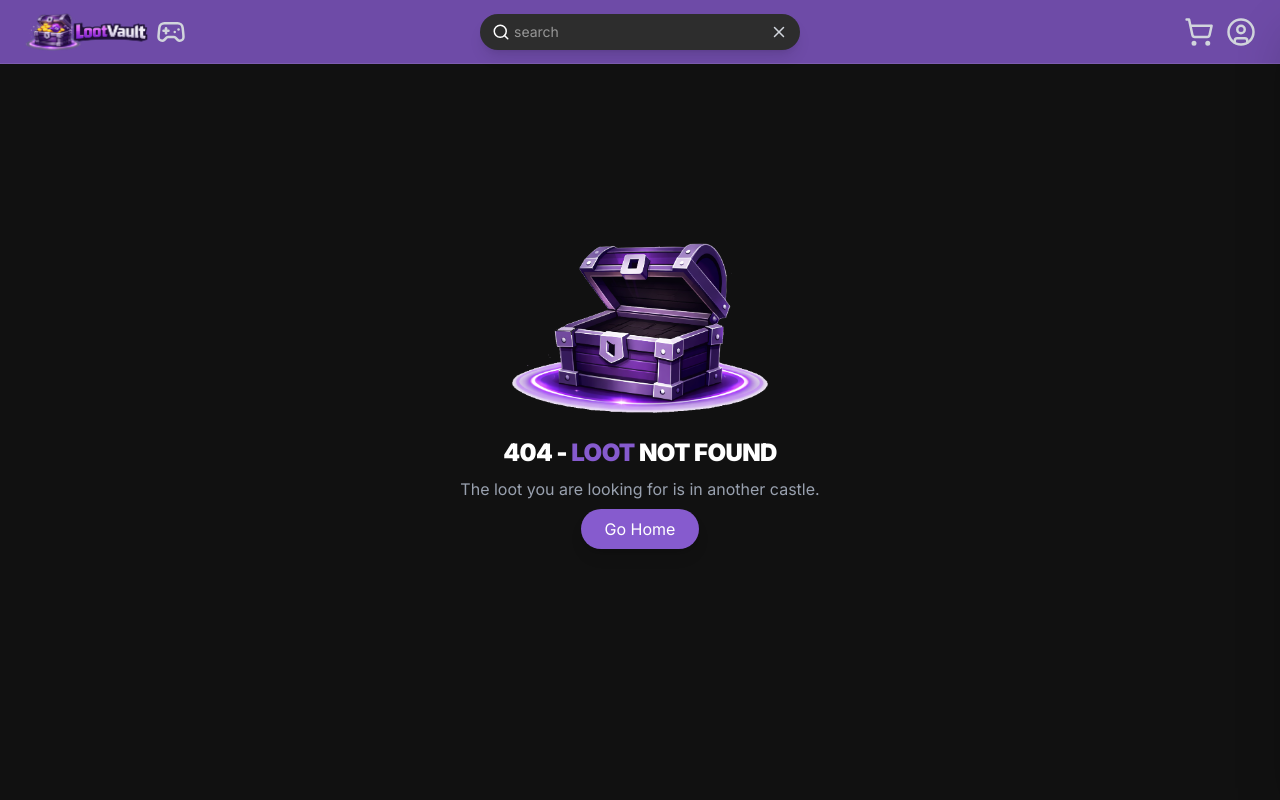
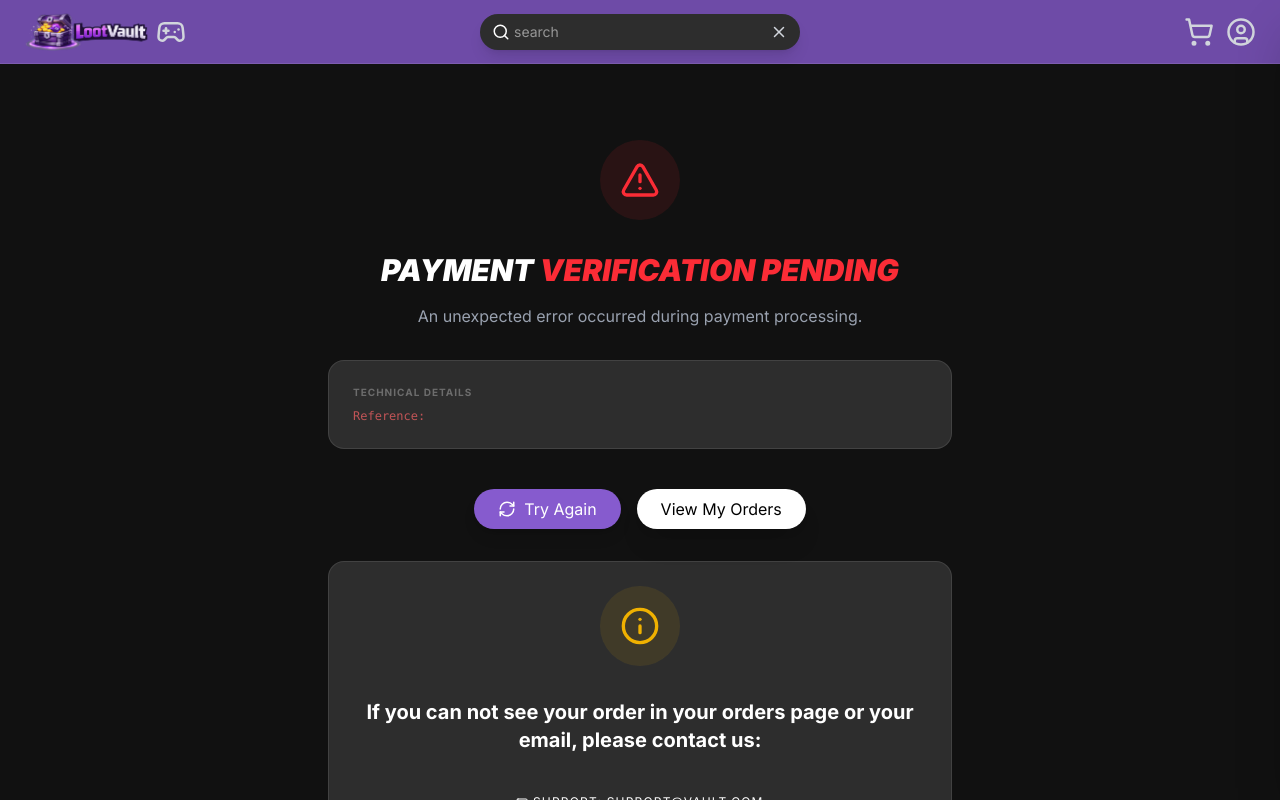
Before and after one commit to KucielKrzysztof/Loot-Vault-game-keys-store, a React (Vite) app: page /payment-error in a window 1280 px wide. Shown: the top 800 px of the page. Built offline with nearby package versions, Linux system fonts and the light colour scheme; no server answers.

Commit message:
feat: implemented stripe payment for registered users and guest, added error handling

```diff
--- a/src/Features/auth/components/AuthForm.jsx
+++ b/src/Features/auth/components/AuthForm.jsx
@@ -11,7 +11,7 @@ function AuthForm({
   return (
     <form
       onSubmit={onSubmit}
-      className="bg-surface mx-auto flex max-w-md flex-col gap-4 rounded-3xl border border-white/10 p-8 shadow-2xl"
+      className="bg-surface mx-auto mt-10 flex max-w-md flex-col gap-4 rounded-3xl border border-white/10 p-8 shadow-2xl"
     >
       <h2 className="mb-4 text-center text-2xl font-black uppercase">
         {title}
--- a/src/Features/orders/hooks/useOrder.js
+++ b/src/Features/orders/hooks/useOrder.js
@@ -4,10 +4,16 @@ import { useQuery } from "@tanstack/react-query";
 
 export const useOrder = () => {
   const { orderId } = useParams();
-  const { data: order, isPending } = useQuery({
+  const {
+    data: order,
+    isPending,
+    error,
+  } = useQuery({
     queryKey: ["order", orderId],
     queryFn: () => getOrderByIdApi(orderId),
+    retry: 3,
+    retryDelay: 2000,
   });
 
-  return { order, isPending, orderId };
+  return { order, isPending, orderId, error };
 };
--- a/src/pages/CheckoutPage/components/CheckoutForm.jsx
+++ b/src/pages/CheckoutPage/components/CheckoutForm.jsx
@@ -1,5 +1,17 @@
 import { useForm } from "react-hook-form";
 import FormInput from "../../../ui/FormInput";
+
+function PaymentBadge({ src, alt, isPng = false }) {
+  return (
+    <div className="bg-surface flex h-10 w-16 items-center justify-center rounded-xl border border-white/5 p-2">
+      <img
+        src={src}
+        alt={alt}
+        className={`max-h-full max-w-full object-contain ${isPng ? "brightness-125" : ""}`}
+      />
+    </div>
+  );
+}
 
 function CheckoutForm({ user, onSubmit, isCreating }) {
   const {
@@ -96,12 +108,28 @@ function CheckoutForm({ user, onSubmit, isCreating }) {
             <div className="flex items-center gap-4">
               <div className="bg-primary h-3 w-3 rounded-full" />
               <span className="font-bold text-white">
-                Simulated Checkout (Vault)
+                Secure Checkout via Stripe
               </span>
             </div>
-            <span className="text-[10px] font-bold tracking-widest text-white/40 uppercase">
-              Instant Delivery
-            </span>
+            <div className="flex flex-wrap gap-2">
+              <PaymentBadge
+                src="https://upload.wikimedia.org/wikipedia/commons/thumb/7/7c/Blik_logo.jpg/250px-Blik_logo.jpg"
+                alt="BLIK"
+              />
+              <PaymentBadge
+                src="https://upload.wikimedia.org/wikipedia/commons/thumb/e/e3/Przelewy24_logo.png/250px-Przelewy24_logo.png"
+                alt="P24"
+                isPng
+              />
+              <PaymentBadge
+                src="https://upload.wikimedia.org/wikipedia/commons/5/5e/Visa_Inc._logo.svg"
+                alt="Visa"
+              />
+              <PaymentBadge
+                src="https://upload.wikimedia.org/wikipedia/commons/2/2a/Mastercard-logo.svg"
+                alt="Mastercard"
+              />
+            </div>
           </div>
         </div>
       </div>
--- /dev/null
+++ b/src/pages/OrderErrorPage/OrderErrorPage.jsx
@@ -0,0 +1,72 @@
+import { useLocation, Link, useNavigate } from "react-router-dom";
+
+import { AlertTriangle, RefreshCw, Mail, Info, Phone } from "lucide-react";
+import Button from "../../ui/Button";
+
+function OrderErrorPage() {
+  const location = useLocation();
+  const { message, orderId, technicalError } = location.state || {
+    message: "An unexpected error occurred during payment processing.",
+  };
+
+  const navigate = useNavigate();
+
+  return (
+    <div className="mx-auto max-w-2xl px-6 py-20 text-center">
+      <div className="mx-auto mb-8 flex h-20 w-20 items-center justify-center rounded-full bg-red-500/10">
+        <AlertTriangle size={40} className="text-red-500" />
+      </div>
+      <h1 className="mb-4 text-2xl font-black text-white uppercase italic sm:text-3xl">
+        Payment <span className="text-red-500">Verification Pending</span>
+      </h1>
+      <p className="mb-8 text-gray-400">{message}</p>
+
+      <div className="bg-surface mb-10 rounded-2xl border border-white/10 p-6 text-left">
+        <p className="mb-2 text-[10px] font-bold tracking-widest text-white/30 uppercase">
+          Technical Details
+        </p>
+        <p className="font-mono text-xs break-all text-red-400/70">
+          Reference: {orderId}
+        </p>
+        {technicalError && (
+          <p className="mt-1 font-mono text-xs text-white/20">
+            Status: {technicalError}
+          </p>
+        )}
+      </div>
+
+      <div className="mb-8 flex flex-col justify-center gap-4 sm:flex-row">
+        <Button
+          onClick={() => navigate(`/order-success/${orderId}`)}
+          variant="primary"
+          className="mx-auto flex items-center gap-2 sm:mx-0"
+        >
+          <RefreshCw size={18} /> Try Again
+        </Button>
+        <Link to="/orders">
+          <Button variant="secondary">View My Orders</Button>
+        </Link>
+      </div>
+
+      <div className="bg-surface mb-10 rounded-2xl border border-white/10 p-6">
+        <div className="mx-auto mb-8 flex h-20 w-20 items-center justify-center rounded-full bg-yellow-500/10">
+          <Info size={40} className="text-yellow-500" />
+        </div>
+        <h2 className="text-xl font-bold">
+          If you can not see your order in your orders page or your email,
+          please contact us:
+        </h2>
+        <div className="mt-10 flex flex-col items-center justify-center gap-2 text-xs tracking-widest text-white uppercase">
+          <p>
+            <Mail size={12} className="inline" /> Support: support@vault.com
+          </p>
+          <p>
+            <Phone size={12} className="inline" /> Support: 777-777-777
+          </p>
+        </div>
+      </div>
+    </div>
+  );
+}
+
+export default OrderErrorPage;
--- a/src/pages/OrderSuccessPage/OrderSuccessPage.jsx
+++ b/src/pages/OrderSuccessPage/OrderSuccessPage.jsx
@@ -5,14 +5,27 @@ import OrderKeyItem from "../../Features/orders/components/OrderKeyItem";
 import OrderSuccessFooter from "./components/OrderSuccessFooter";
 import { useCart } from "../../Features/cart/hooks/useCart";
 import { useEffect } from "react";
+import { useNavigate } from "react-router-dom";
 
 function OrderSuccessPage() {
-  const { order, isPending, orderId } = useOrder();
+  const { order, isPending, orderId, error } = useOrder();
   const { clear } = useCart();
+  const navigate = useNavigate();
 
   useEffect(() => {
-    clear();
-  }, [clear]);
+    if (order) clear();
+
+    if (!isPending && error) {
+      navigate("/payment-error", {
+        state: {
+          message:
+            "We couldn't find your order details yet. This sometimes happens if the payment provider is slow.",
+          orderId: orderId,
+          technicalError: error.message,
+        },
+      });
+    }
+  }, [order, clear, isPending, error, navigate, orderId]);
 
   if (isPending) return <FullPageLoader />;
 
--- a/src/router.jsx
+++ b/src/router.jsx
@@ -10,6 +10,7 @@ import ProfilePage from "./pages/ProfilePage/ProfilePage";
 import CheckoutPage from "./pages/CheckoutPage/CheckoutPage";
 import OrderSuccessPage from "./pages/OrderSuccessPage/OrderSuccessPage";
 import OrdersPage from "./pages/OrdersPage/OrdersPage";
+import OrderErrorPage from "./pages/OrderErrorPage/OrderErrorPage";
 
 const HomePage = lazy(() => import("./pages/HomePage/HomePage"));
 const ProductPage = lazy(() => import("./pages/ProductPage/ProductPage"));
@@ -27,6 +28,8 @@ export const routes = [
       { path: "product/:slug", element: <ProductPage /> },
       { path: "checkout", element: <CheckoutPage /> },
       { path: "order-success/:orderId", element: <OrderSuccessPage /> },
+
+      { path: "payment-error", element: <OrderErrorPage /> },
 
       /* PROTECTED PAGES */
       {
--- a/src/services/apiOrders.js
+++ b/src/services/apiOrders.js
@@ -37,7 +37,7 @@ export async function getOrderById(order_id) {
     .from("orders")
     .select("*")
     .eq(column, order_id)
-    .single();
-  if (error) throw error;
+    .maybeSingle();
+  if (error) throw new Error(`Order not found ${error.message}`);
   return data;
 }
--- a/src/ui/Button.jsx
+++ b/src/ui/Button.jsx
@@ -5,7 +5,7 @@ function Button({ variant = "", onClick, className = "", children, ...props }) {
     primary:
       "bg-primary hover:bg-secondary rounded-full px-6 py-2  text-white transition-all duration-300 hover:cursor-pointer shadow-lg",
     secondary:
-      "bg-white px-6 py-2 hover:bg-background rounded-full  text-black hover:text-white transition-all duration-300 shadow-xl ",
+      "bg-white px-6 py-2 hover:bg-white/10 rounded-full  text-black hover:text-white transition-all duration-300 shadow-xl ",
   };
 
   const variantClasses = variants[variant] || "";
```
